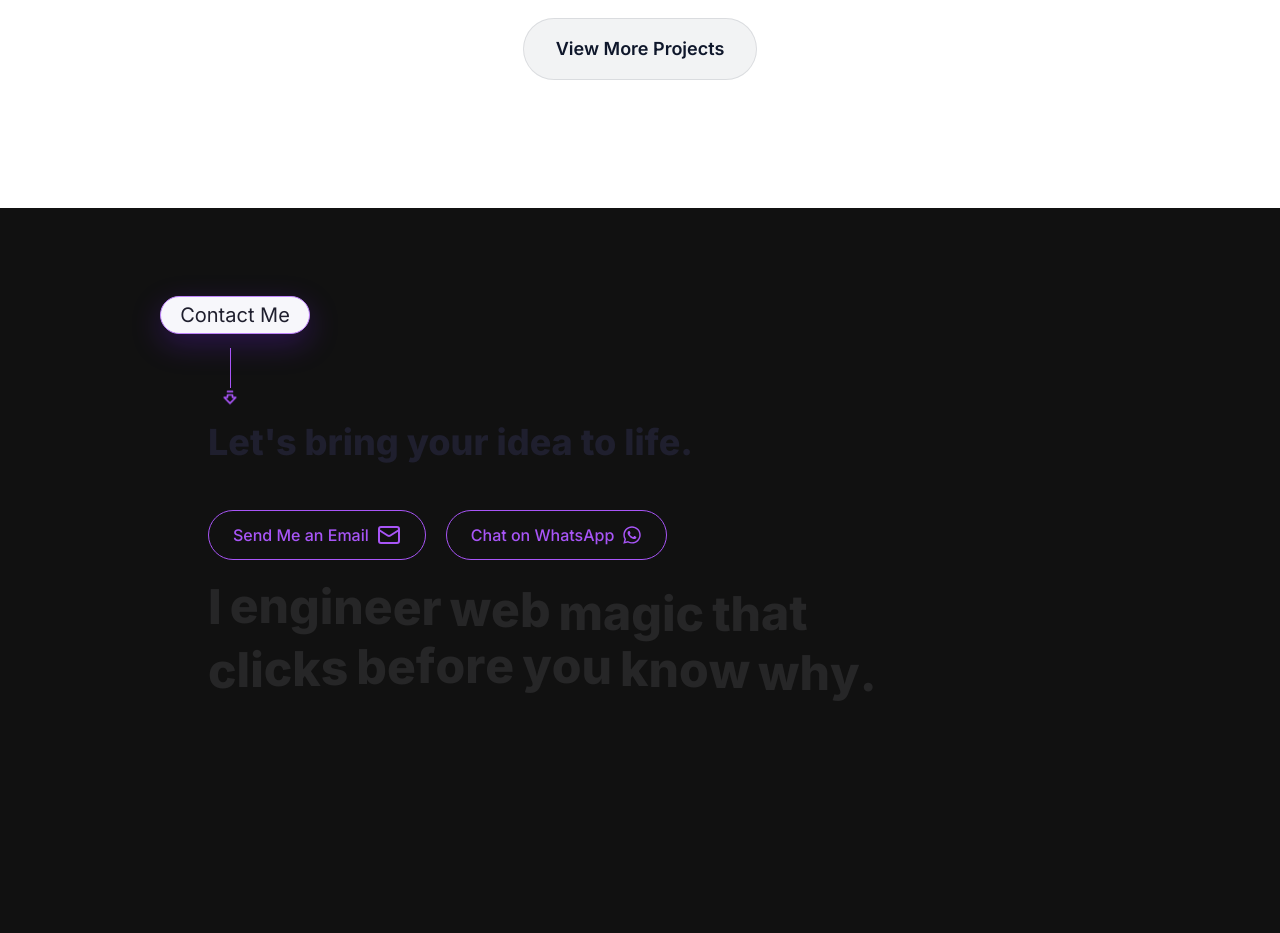
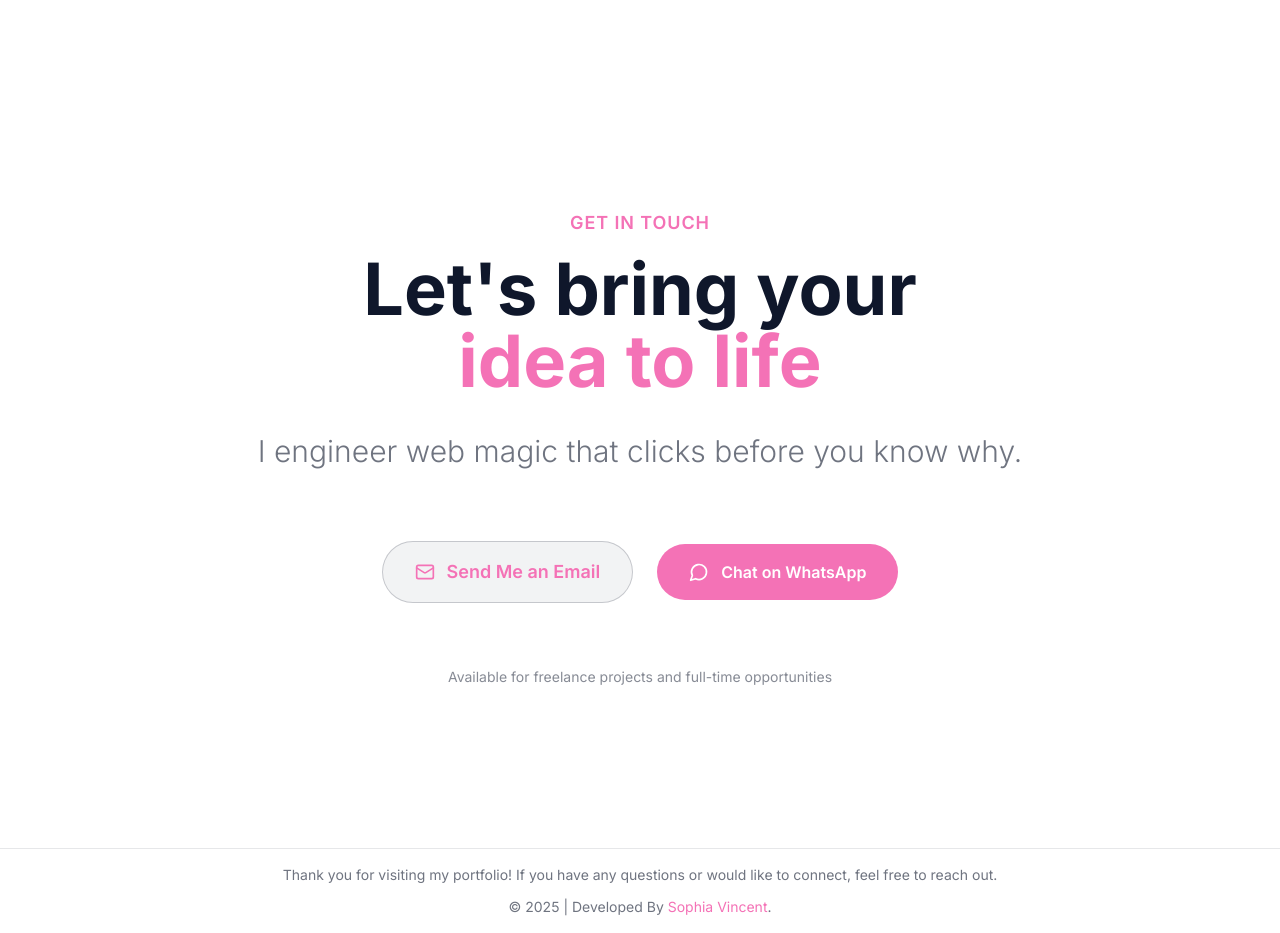
Before and after one commit to SimplySophia/my-portfolio, a Next.js app: page / in a window 1280 px wide. Shown: the part 5140-6073 px from the top of the page. Before the commit the page ends 5892 px from the top, so only its background shows below. Built offline with nearby package versions, Linux system fonts and the light colour scheme.

Commit message:
contact/footer revamp

```diff
--- a/src/app/page.tsx
+++ b/src/app/page.tsx
@@ -8,6 +8,7 @@ import Hero from '@/components/Hero/hero';
 import CircleRipple from '@/components/helper/CircleRipple';
 import Loader from '@/components/Loader';
 import Experience from "@/components/Experience";
+import Footer from "@/components/footer/Footer";
 
 export default function Home() {
   const [loading, setLoading] = useState(true);
@@ -46,6 +47,7 @@ export default function Home() {
             <Experience />
             <FeaturedProjects />
             <ContactPage />
+            <Footer />
           </div>
         </main>
       </div>
--- a/src/components/ThemeToggler.tsx
+++ /dev/null
@@ -1,42 +0,0 @@
-"use client"
-
-import * as React from "react"
-import { Moon, Sun } from "lucide-react"
-import { useTheme } from "next-themes"
-
-import { Button } from "@/components/ui/button"
-import {
-  DropdownMenu,
-  DropdownMenuContent,
-  DropdownMenuItem,
-  DropdownMenuTrigger,
-} from "@/components/ui/dropdown-menu"
-
-function ThemeToggler() {
-  const { setTheme } = useTheme()
-
-  return (
-    <DropdownMenu>
-      <DropdownMenuTrigger asChild>
-        <Button variant="outline" size={null} className=" text-slate-800 dark:text-slate-50 mr-5 p-2">
-          <Sun className="h-[1.2rem] w-[1.2rem] rotate-0 scale-100 transition-all dark:-rotate-90 dark:scale-0 bg-white dark:bg-[#1F1F2E] text-slate-800 dark:text-slate-50" />
-          <Moon className="absolute h-[1.2rem] w-[1.2rem] rotate-90 scale-0 transition-all dark:rotate-0 dark:scale-100" />
-          <span className="sr-only">Toggle theme</span>
-        </Button>
-      </DropdownMenuTrigger>
-      <DropdownMenuContent align="end">
-        <DropdownMenuItem onClick={() => setTheme("light")}>
-          Light
-        </DropdownMenuItem>
-        <DropdownMenuItem onClick={() => setTheme("dark")}>
-          Dark
-        </DropdownMenuItem>
-        <DropdownMenuItem onClick={() => setTheme("system")}>
-          System
-        </DropdownMenuItem>
-      </DropdownMenuContent>
-    </DropdownMenu>
-  )
-}
-
-export default ThemeToggler;
--- a/src/components/contact/Contact.tsx
+++ b/src/components/contact/Contact.tsx
@@ -1,61 +1,142 @@
-"use client";
 
-import { FaWhatsapp } from "react-icons/fa";
-import SectionHeading from "../helper/SectionHeading";
-import { Mail } from "lucide-react";
-import AnimatedText from "../helper/AnimatedText";
+'use client';
 
-const ContactPage = () => {
+import React, { useEffect, useRef, useState } from 'react';
+import { Mail, MessageCircle } from 'lucide-react';
+import { useTheme } from '../context/ThemeContext';
+
+const Contact = () => {
+  const { isDark } = useTheme();
+  const [isVisible, setIsVisible] = useState(false);
+  const sectionRef = useRef<HTMLDivElement>(null);
+
+  useEffect(() => {
+    const observer = new IntersectionObserver(
+      ([entry]) => {
+        if (entry.isIntersecting) {
+          setIsVisible(true);
+        }
+      },
+      { threshold: 0.2 }
+    );
+
+    if (sectionRef.current) {
+      observer.observe(sectionRef.current);
+    }
+
+    return () => {
+      if (sectionRef.current) {
+        // eslint-disable-next-line react-hooks/exhaustive-deps
+        observer.unobserve(sectionRef.current);
+      }
+    };
+  }, []);
+
   return (
     <section
-      aria-labelledby="contact-heading"
-      className="w-full px-4 md:px-8 py-12 max-w-5xl mx-auto mt-8"
       id="contact"
+      ref={sectionRef}
+      className={`min-h-screen relative flex items-center justify-center py-12 px-8 transition-colors duration-500 ${
+        isDark ? 'bg-[#0A0A0A]' : 'bg-white'
+      }`}
     >
-      <div className="flex flex-col gap-8 items-start">
-        <SectionHeading heading="Contact Me" scrollToId="next-section" />
+      <div className="max-w-4xl mx-auto text-center">
+        {/* Section Header */}
         <div
-          id="next-section"
-          className="pt-10 animate-fade-in duration-700 flex flex-col gap-6 max-w-3xl w-full px-6 md:px-12"
+          className={`mb-12 transition-all duration-1000 ${
+            isVisible ? 'translate-y-0 opacity-100' : 'translate-y-10 opacity-0'
+          }`}
         >
-          {/* Contact Text */}
-          <div
-            className="text-2xl md:text-4xl font-extrabold text-primary"
-            style={{ textShadow: "0 0 10px hsl(var(--color-primary))" }}
+          <p className="text-lg font-semibold tracking-wider mb-4 text-[#F472B6]">
+            GET IN TOUCH
+          </p>
+          <h2
+            className={`text-5xl md:text-6xl lg:text-7xl font-bold mb-8 ${
+              isDark ? 'text-white' : 'text-slate-900'
+            }`}
           >
-            Let&apos;s bring your idea to life.
+            Let&apos;s bring your
+            <br />
+            <span className="text-[#F472B6]">idea to life</span>
+          </h2>
         </div>
 
-          {/* Buttons */}
-          <div className="flex flex-col md:flex-row items-center gap-5">
+        {/* Tagline with Floating Animation */}
+        <div
+          className={`mb-12 transition-all duration-1000 delay-200 ${
+            isVisible ? 'translate-y-0 opacity-100' : 'translate-y-10 opacity-0'
+          }`}
+        >
+          <p
+            className={`text-xl md:text-2xl lg:text-3xl font-light leading-relaxed animate-float blur-[0.5px] ${
+              isDark ? 'text-white/60' : 'text-slate-900/60'
+            }`}
+            style={{
+              animation: 'float 8s ease-in-out infinite'
+            }}
+          >
+            I engineer web magic that clicks before you know why.
+          </p>
+        </div>
+
+        <style jsx>{`
+          @keyframes float {
+            0%, 100% {
+              transform: translateY(0px);
+            }
+            50% {
+              transform: translateY(-20px);
+            }
+          }
+          .animate-float {
+            animation: float 6s ease-in-out infinite;
+          }
+        `}</style>
+
+        {/* Contact Buttons */}
+        <div
+          className={`flex flex-col sm:flex-row items-center justify-center gap-6 transition-all duration-1000 delay-400 ${
+            isVisible ? 'translate-y-0 opacity-100' : 'translate-y-10 opacity-0'
+          }`}
+        >
           <a
             href="mailto:sophire33@gmail.com"
-              className="flex gap-2 mt-6 bg-secondary-foreground text-primary text-center border border-secondary rounded-full px-6 py-3 font-medium shadow-[0_0_10px_hsl(var(--color-primary))] hover:scale-105 transition"
+            className={`group flex items-center gap-3 px-8 py-4 rounded-full font-semibold text-lg transition-all duration-300 hover:scale-105 ${
+              isDark
+                ? 'bg-white/5 text-white border border-white/20 hover:bg-white/10'
+                : 'bg-slate-900/5 text-[#F472B6] border border-slate-900/20 hover:bg-slate-900/10'
+            }`}
           >
-              Send Me an Email
-              <Mail />
+            <Mail className="w-5 h-5 group-hover:rotate-12 transition-transform text-[#F472B6]" />
+            <span className='text-[#F472B6]'>Send Me an Email</span>
           </a>
 
           <a
             href="https://wa.me/2349160132596"
             target="_blank"
             rel="noopener noreferrer"
-              className="flex items-center gap-2 mt-6 bg-secondary-foreground text-primary text-center border border-secondary rounded-full px-6 py-3 font-medium shadow-[0_0_10px_hsl(var(--color-primary))] hover:scale-105 transition"
+            className="group flex items-center gap-3 bg-[#F472B6] text-white font-semibold px-8 py-4 rounded-full hover:scale-105 hover:shadow-lg hover:shadow-[#F472B6]/30 transition-all duration-300"
           >
-              Chat on WhatsApp
-              <FaWhatsapp className="text-xl" />
+            <MessageCircle className="w-5 h-5 group-hover:rotate-12 transition-transform text-white" />
+            <span className='text-white'>Chat on WhatsApp</span>
           </a>
         </div>
 
-          {/* Animated Floating Text */}
-          <AnimatedText
-            text="I engineer web magic that clicks before you know why."
-            className="text-3xl md:text-5xl font-extrabold text-[#262627]"
-          />
+        {/* Bottom Text */}
+        <p
+          className={`mt-16 text-sm transition-all duration-1000 delay-600 ${
+            isVisible ? 'translate-y-0 opacity-100' : 'translate-y-10 opacity-0'
+          } ${isDark ? 'text-white/50' : 'text-slate-900/50'}`}
+        >
+          Available for freelance projects and full-time opportunities
+        </p>
       </div>
-      </div>
+
+      {/* Decorative Elements */}
+      <div className="absolute top-20 left-20 w-64 h-64 bg-[#F472B6]/10 rounded-full blur-3xl -z-10"></div>
+      <div className="absolute bottom-20 right-20 w-96 h-96 bg-[#F472B6]/5 rounded-full blur-3xl -z-10"></div>
     </section>
   );
 };
 
-export default ContactPage;
+export default Contact;
--- a/src/components/footer/Footer.tsx
+++ b/src/components/footer/Footer.tsx
@@ -1,18 +1,29 @@
-"use client";
+'use client';
+
+import React from 'react';
+import { useTheme } from '../context/ThemeContext';
 
 const Footer = () => {
+  const { isDark } = useTheme();
+
   return (
-        <footer className="bg-[#262627] text-white py-4">
-            <div className="container mx-auto text-center">
-                <p className="text-sm mb-2">
+    <footer
+      className={`py-4 px-8 transition-colors duration-500 border-t ${
+        isDark
+          ? 'bg-[#0A0A0A] border-white/10'
+          : 'bg-white border-slate-900/10'
+      }`}
+    >
+      <div className="max-w-6xl mx-auto text-center space-y-3">
+        <p className={`text-sm ${isDark ? 'text-white/60' : 'text-slate-900/60'}`}>
           Thank you for visiting my portfolio! If you have any questions or would like to connect, feel free to reach out.
         </p>
-                <p className="text-sm">
-                    &copy; {new Date().getFullYear()} | Developed By Sophia Vincent.
+        <p className={`text-sm ${isDark ? 'text-white/60' : 'text-slate-900/60'}`}>
+          &copy; {new Date().getFullYear()} | Developed By <span className='text-[#F472B6]'>Sophia Vincent</span>.
         </p>
       </div>
     </footer>
   );
-}
+};
 
 export default Footer;
--- a/src/components/projects/FeaturedProjects.tsx
+++ b/src/components/projects/FeaturedProjects.tsx
@@ -100,7 +100,7 @@ const Projects = () => {
       }`;
 
   return (
-    <section id="projects" className={`min-h-screen relative py-32 px-8 transition-colors duration-500 ${isDark ? 'bg-[#0A0A0A]' : 'bg-white'}`}>
+    <section id="projects" className={`min-h-screen relative py-12 px-8 transition-colors duration-500 ${isDark ? 'bg-[#0A0A0A]' : 'bg-white'}`}>
       <div className="max-w-6xl mx-auto">
         <div ref={headerRef} className={`mb-20 transition-all duration-1000 ${headerVisible ? 'translate-y-0 opacity-100' : 'translate-y-10 opacity-0'}`}>
           <p className="text-sm font-semibold tracking-wider mb-4 text-[#F472B6]">FEATURED WORK</p>
@@ -141,8 +141,8 @@ const Projects = () => {
                 </Link>
 
                 <div className="flex gap-4 mt-2">
-                  {project.repo && <a href={project.repo} target="_blank" rel="noopener noreferrer" className={btnClass()}><Github className="w-4 h-4" /> Code</a>}
-                  <a href={project.link} target="_blank" rel="noopener noreferrer" className={btnClass(true)}><ExternalLink className="w-4 h-4" /> Live Demo</a>
+                  {project.repo && <a href={project.repo} target="_blank" rel="noopener noreferrer" className={btnClass()}><Github className="w-4 h-4 text-[#F472B6]" /> <span className="ml-2 text-[#F472B6]">Code</span></a>}
+                  <a href={project.link} target="_blank" rel="noopener noreferrer" className={btnClass(true)}><ExternalLink className="w-4 h-4 text-white" /><span className="ml-2 text-white">Live Demo</span></a>
                 </div>
               </div>
             </div>
@@ -159,7 +159,6 @@ const Projects = () => {
           </div>
         )}
       </div>
-      <div className="absolute top-1/2 right-20 w-64 h-64 bg-[#F472B6]/10 rounded-full blur-3xl -z-10"></div>
     </section>
   );
 };
```
Also changed, not shown: src/components/ColorSwitcher.tsx (deleted, +0 -55 lines). Lines whose indentation alone changed are shown as unchanged.
